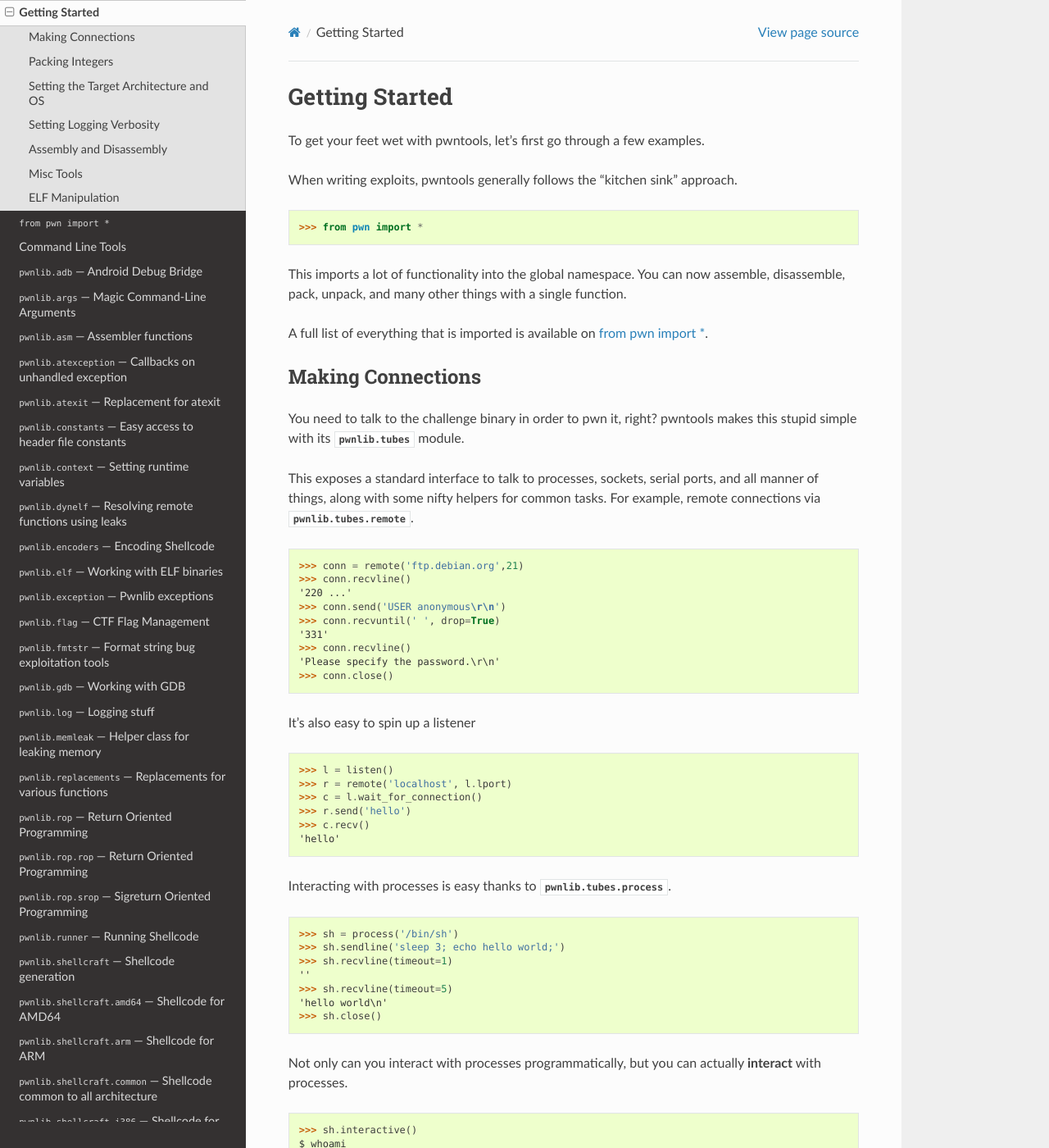
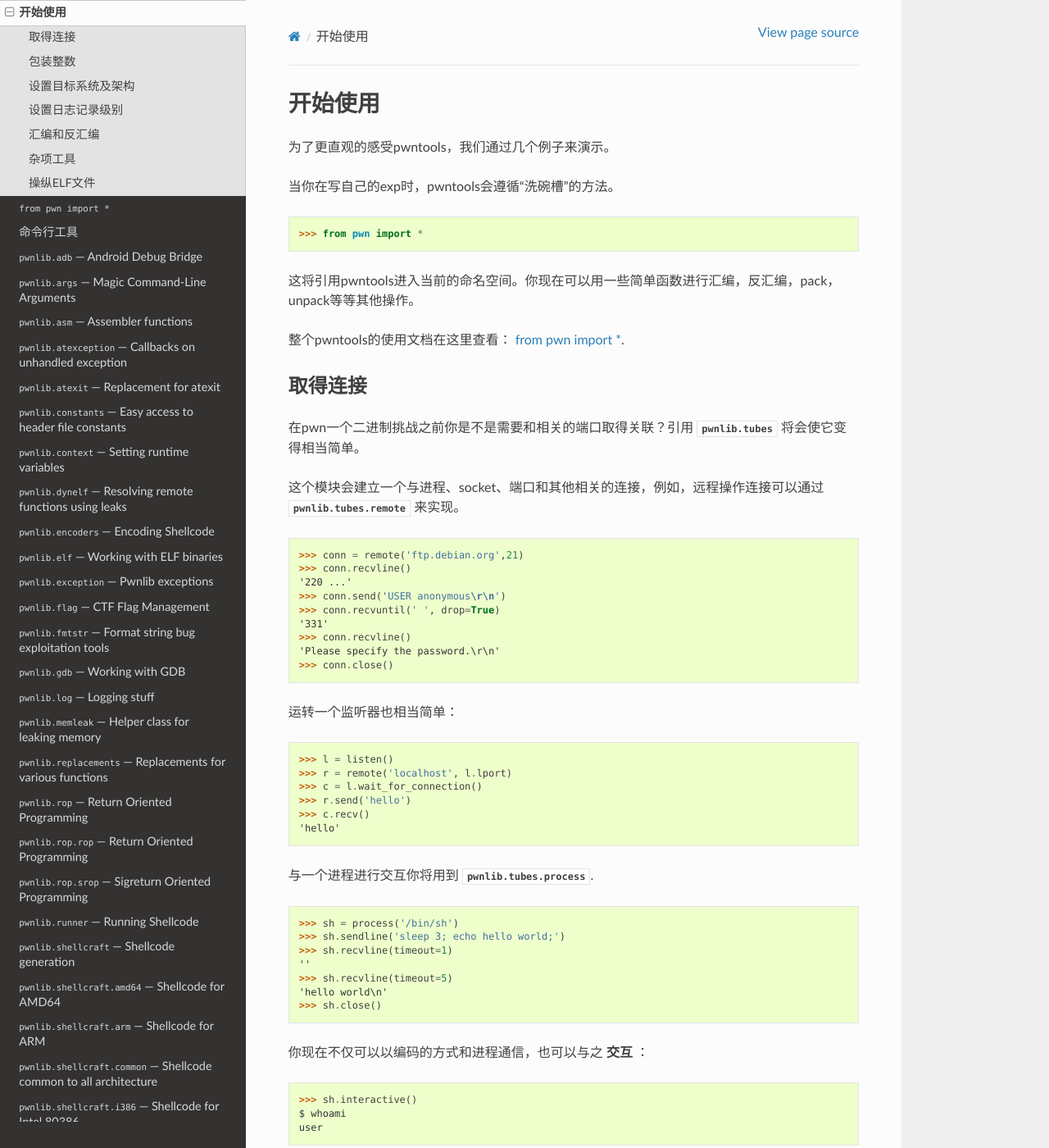
Before and after one commit to Magic-Translater/Pwntools.Doc.In.Zh-cn, a Sphinx documentation site: the page built from source/intro.rst, in a window 1280 px wide and 1400 px high. Shown: the whole window at 82% size. Built offline with Sphinx 7.4.7 and the Read the Docs theme 2.0.0, drawn with Linux system fonts in a browser that asks for light colours; the version number could not be read and is left out; some of the changed text lies outside the part shown.

Commit message:
finish intro

```diff
--- a/source/commandline.rst
+++ b/source/commandline.rst
@@ -7,10 +7,10 @@
 
     context.defaults.copy = old
 
-Command Line Tools
+命令行工具
 ========================
 
-pwntools comes with a handful of useful command-line utilities which serve as wrappers for some of the internal functionality.
+pwntools附带一些有用的命令行工具，作为内部功能的封装器。
 
 .. toctree::
 
--- a/source/intro.rst
+++ b/source/intro.rst
@@ -2,30 +2,27 @@
 
    from pwn import *
 
-Getting Started
+开始使用
 ========================
 
-To get your feet wet with pwntools, let's first go through a few examples.
+为了更直观的感受pwntools，我们通过几个例子来演示。
 
-When writing exploits, pwntools generally follows the "kitchen sink" approach.
+当你在写自己的exp时，pwntools会遵循“洗碗槽”的方法。
+
 
     >>> from pwn import *
 
-This imports a lot of functionality into the global namespace.  You can now
-assemble, disassemble, pack, unpack, and many other things with a single function.
+这将引用pwntools进入当前的命名空间。你现在可以用一些简单函数进行汇编，反汇编，pack，unpack等等其他操作。
 
-A full list of everything that is imported is available on :doc:`globals`.
+整个pwntools的使用文档在这里查看： :doc:`globals`.
 
 
-Making Connections
+取得连接
 ------------------
 
-You need to talk to the challenge binary in order to pwn it, right?
-pwntools makes this stupid simple with its :mod:`pwnlib.tubes` module.
+在pwn一个二进制挑战之前你是不是需要和相关的端口取得关联？引用 :mod:`pwnlib.tubes` 将会使它变得相当简单。
 
-This exposes a standard interface to talk to processes, sockets, serial ports,
-and all manner of things, along with some nifty helpers for common tasks.
-For example, remote connections via :mod:`pwnlib.tubes.remote`.
+这个模块会建立一个与进程、socket、端口和其他相关的连接，例如，远程操作连接可以通过 :mod:`pwnlib.tubes.remote` 来实现。
 
     >>> conn = remote('ftp.debian.org',21)
     >>> conn.recvline() # doctest: +ELLIPSIS
@@ -37,7 +34,7 @@ For example, remote connections via :mod:`pwnlib.tubes.remote`.
     'Please specify the password.\r\n'
     >>> conn.close()
 
-It's also easy to spin up a listener
+运转一个监听器也相当简单：
 
     >>> l = listen()
     >>> r = remote('localhost', l.lport)
@@ -46,7 +43,7 @@ It's also easy to spin up a listener
     >>> c.recv()
     'hello'
 
-Interacting with processes is easy thanks to :mod:`pwnlib.tubes.process`.
+与一个进程进行交互你将用到 :mod:`pwnlib.tubes.process`.
 
 ::
 
@@ -58,17 +55,13 @@ Interacting with processes is easy thanks to :mod:`pwnlib.tubes.process`.
     'hello world\n'
     >>> sh.close()
 
-Not only can you interact with processes programmatically, but you can
-actually **interact** with processes.
+你现在不仅可以以编码的方式和进程通信，也可以与之 **交互** ：
 
     >>> sh.interactive() # doctest: +SKIP
     $ whoami
     user
 
-There's even an SSH module for when you've got to SSH into a box to perform
-a local/setuid exploit with :mod:`pwnlib.tubes.ssh`.  You can quickly spawn
-processes and grab the output, or spawn a process and interact with it like
-a ``process`` tube.
+当你通过ssh方式进行漏洞利用的时候，可以使用 :mod:`pwnlib.tubes.ssh`.
 
 ::
 
@@ -84,15 +77,12 @@ a ``process`` tube.
     'hello world\n'
     >>> shell.close()
 
-Packing Integers
+包装整数
 ------------------
 
-A common task for exploit-writing is converting between integers as Python
-sees them, and their representation as a sequence of bytes.
-Usually folks resort to the built-in ``struct`` module.
+在编写exp时最常见的工作就是再整数之间转换，和它们的在字节上的表现。通常情况下，人们使用 ``struct`` 这个模块。
 
-pwntools makes this easier with :mod:`pwnlib.util.packing`.  No more remembering
-unpacking codes, and littering your code with helper routines.
+pwntools通过 :mod:`pwnlib.util.packing` 这一模块使之实现十分简单。  不需要再记住解包装的代码, 只需要看着说明文档进行编码工作就好.
 
     >>> import struct
     >>> p32(0xdeadbeef) == struct.pack('I', 0xdeadbeef)
@@ -101,29 +91,28 @@ unpacking codes, and littering your code with helper routines.
     >>> u32('abcd') == struct.unpack('I', 'abcd')[0]
     True
 
-The packing/unpacking operations are defined for many common bit-widths.
+包装和解包装的操作可以被定义为各种位宽：
 
     >>> u8('A') == 0x41
     True
 
-Setting the Target Architecture and OS
+设置目标系统及架构
 --------------------------------------
 
-The target architecture can generally be specified as an argument to the routine that requires it.
+目标的系统及架构可以在这里被简单定义为一个你需要的参数：
 
     >>> asm('nop')
     '\x90'
     >>> asm('nop', arch='arm')
     '\x00\xf0 \xe3'
 
-However, it can also be set once in the global ``context``.  The operating system, word size, and endianness can also be set here.
-
+然而，它只能在全局 ``context`` 设置一次，操作系统，字节序，位宽都可以在那里设定。
     >>> context.arch      = 'i386'
     >>> context.os        = 'linux'
     >>> context.endian    = 'little'
     >>> context.word_size = 32
 
-Additionally, you can use a shorthand to set all of the values at once.
+另外，你也可以一次就设置好这些变量：
 
     >>> asm('nop')
     '\x90'
@@ -136,32 +125,31 @@ Additionally, you can use a shorthand to set all of the values at once.
 
     >>> context.clear()
 
-Setting Logging Verbosity
+设置日志记录级别
 -------------------------
 
-You can control the verbosity of the standard pwntools logging via ``context``.
+另外，你也可以一次就设置好这些变量：
 
-For example, setting
+例如，这样设置：
 
     >>> context.log_level = 'debug'
 
-Will cause all of the data sent and received by a ``tube`` to be printed to the screen.
+将接收到和发送到所有数据打印在屏幕上
 
 .. doctest::
    :hide:
 
     >>> context.clear()
 
-Assembly and Disassembly
+汇编和反汇编
 ------------------------
 
-Never again will you need to run some already-assembled pile of shellcode
-from the internet!  The :mod:`pwnlib.asm` module is full of awesome.
+你总会运行从互联网上得来的shellcode，这时你也可以使用 :mod:`pwnlib.asm` 模块。
 
     >>> asm('mov eax, 0').encode('hex')
     'b800000000'
 
-But if you do, it's easy to suss out!
+这样做，会更加容易：
 
     >>> print disasm('6a0258cd80ebf9'.decode('hex'))
        0:   6a 02                   push   0x2
@@ -169,24 +157,19 @@ But if you do, it's easy to suss out!
        3:   cd 80                   int    0x80
        5:   eb f9                   jmp    0x0
 
-However, you shouldn't even need to write your own shellcode most of the
-time!  pwntools comes with the :mod:`pwnlib.shellcraft` module, which is
-loaded with useful time-saving shellcodes.
+但是，你大多数情况下使用自己编写的shellcode，pwntools提供了 :mod:`pwnlib.shellcraft` 这个模块，可以在你编写自己的shellcode时提供帮助。
 
-Let's say that we want to `setreuid(getuid(), getuid())` followed by `dup`ing
-file descriptor 4 to `stdin`, `stdout`, and `stderr`, and then pop a shell!
+如果说我们想让 `setreuid(getuid(), getuid())` 在 复制文件描述符之后to `stdin`, `stdout`, 接着 `stderr`, 然后就可以弹出 shell!
 
     >>> asm(shellcraft.setreuid() + shellcraft.dupsh(4)).encode('hex') # doctest: +ELLIPSIS
     '6a3158cd80...'
 
 
-Misc Tools
+杂项工具
 ----------------------
+多亏有了 :mod:`pwnlib.util.fiddling` 这个模块，我们不需要写另外的hexdump。
 
-Never write another hexdump, thanks to :mod:`pwnlib.util.fiddling`.
-
-
-Find offsets in your buffer that cause a crash, thanks to :mod:`pwnlib.cyclic`.
+在触发的崩溃中寻找偏移量或缓冲区大小，可以使用模块 :mod:`pwnlib.cyclic`.
 
     >>> print cyclic(20)
     aaaabaaacaaadaaaeaaa
@@ -194,10 +177,10 @@ Find offsets in your buffer that cause a crash, thanks to :mod:`pwnlib.cyclic`.
     >>> print cyclic_find('faab')
     120
 
-ELF Manipulation
+操纵ELF文件
 ----------------
 
-Stop hard-coding things!  Look them up at runtime with :mod:`pwnlib.elf`.
+停止用手写代码的工作吧！看一看 :mod:`pwnlib.elf` 这个模块。
 
     >>> e = ELF('/bin/cat')
     >>> print hex(e.address) #doctest: +SKIP
@@ -209,7 +192,7 @@ Stop hard-coding things!  Look them up at runtime with :mod:`pwnlib.elf`.
     >>> print hex(e.plt['write']) #doctest: +SKIP
     0x401680
 
-You can even patch and save the files.
+你也可以给ELF文件打补丁或是保存。
 
     >>> e = ELF('/bin/cat')
     >>> e.read(e.address+1, 3)
```
